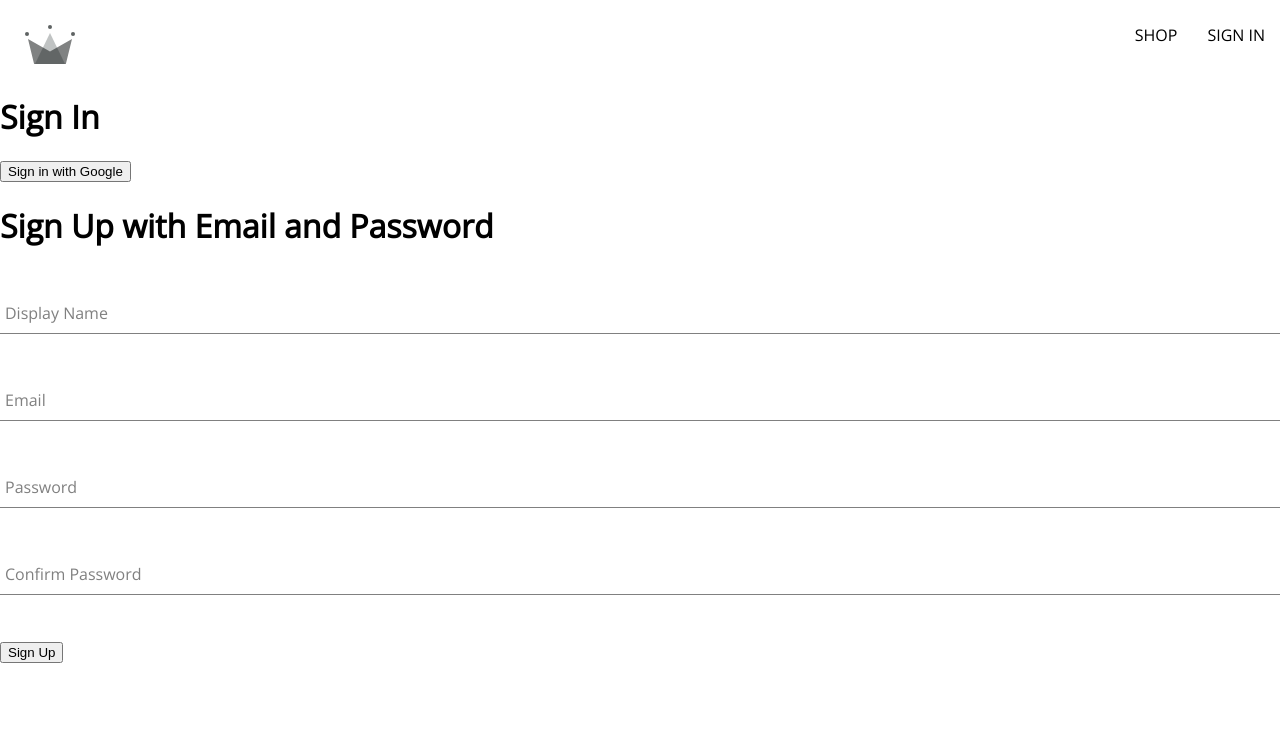
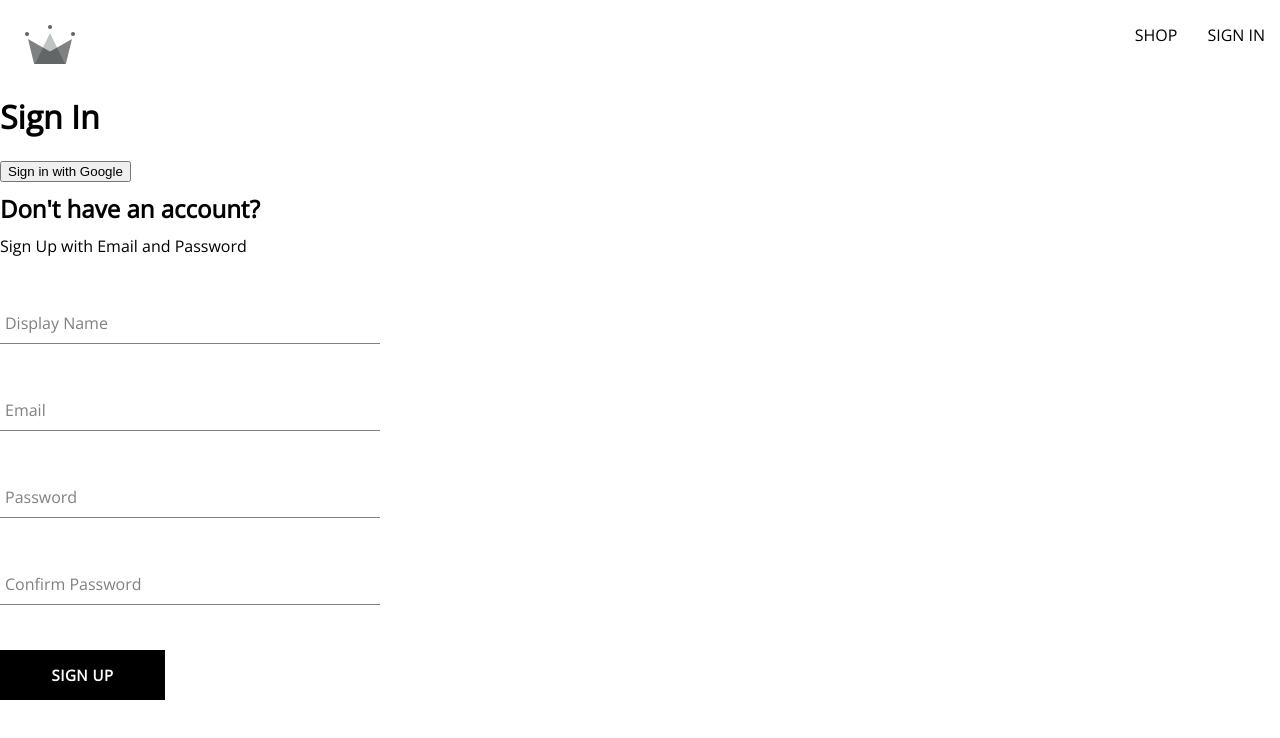
Before and after one commit to Shub4am/EliteClothing, a React (Create React App) app: page /signIn in a window 1280 px wide. Shown: the top 738 px of the page. Built offline with nearby package versions, Linux system fonts and the light colour scheme; a web font is replaced by a local one.

Commit message:
Custom Button Component

```diff
--- /dev/null
+++ b/src/components/Button/Button.jsx
@@ -0,0 +1,19 @@
+import React from 'react';
+import './Button.scss';
+
+const BUTTON_TYPE_CLASSES = {
+  google: 'googleSignIn',
+  inverted: 'inverted',
+};
+const Button = ({ children, buttonType, ...otherProps }) => {
+  return (
+    <button
+      className={`buttonContainer ${BUTTON_TYPE_CLASSES[buttonType]}`}
+      {...otherProps}
+    >
+      {children}
+    </button>
+  );
+};
+
+export default Button;
--- /dev/null
+++ b/src/components/Button/Button.scss
@@ -0,0 +1,46 @@
+.buttonContainer {
+  min-width: 165px;
+  width: auto;
+  height: 50px;
+  letter-spacing: 0.5px;
+  line-height: 50px;
+  padding: 0 35px 0 35px;
+  font-size: 15px;
+  background-color: black;
+  color: white;
+  text-transform: uppercase;
+  font-family: 'Open Sans';
+  font-weight: bolder;
+  border: none;
+  cursor: pointer;
+  display: flex;
+  justify-content: center;
+
+  &:hover {
+    background-color: white;
+    color: black;
+    border: 1px solid black;
+  }
+
+  &.googleSignIn {
+    background-color: #4285f4;
+    color: white;
+
+    &:hover {
+      background-color: #357ae8;
+      border: none;
+    }
+  }
+
+  &.inverted {
+    background-color: white;
+    color: black;
+    border: 1px solid black;
+
+    &:hover {
+      background-color: black;
+      color: white;
+      border: none;
+    }
+  }
+}
--- a/src/components/SignUp/SignUp.jsx
+++ b/src/components/SignUp/SignUp.jsx
@@ -6,6 +6,10 @@
   createAuthUserWithEmailAndPassword,
   createUserDocumentFromAuth,
 } from '../../utils/firebase/firebase';
+
+import Button from '../Button/Button';
+
+import './SignUp.scss';
 
 const defaultFormField = {
   displayName: '',
@@ -55,8 +59,9 @@
   };
 
   return (
-    <div>
-      <h1>Sign Up with Email and Password</h1>
+    <div className="signUpContainer">
+      <h2>Don't have an account?</h2>
+      <span>Sign Up with Email and Password</span>
       <form onSubmit={handleSubmit}>
         <FormInput
           label="Display Name"
@@ -93,7 +98,7 @@
           name="confirmPassword"
           value={confirmPassword}
         />
-        <button type="submit">Sign Up</button>
+        <Button type="submit">Sign Up</Button>
       </form>
     </div>
   );
--- /dev/null
+++ b/src/components/SignUp/SignUp.scss
@@ -0,0 +1,9 @@
+.signUpContainer {
+  display: flex;
+  flex-direction: column;
+  width: 380px;
+
+  h2 {
+    margin: 10px 0;
+  }
+}
```
